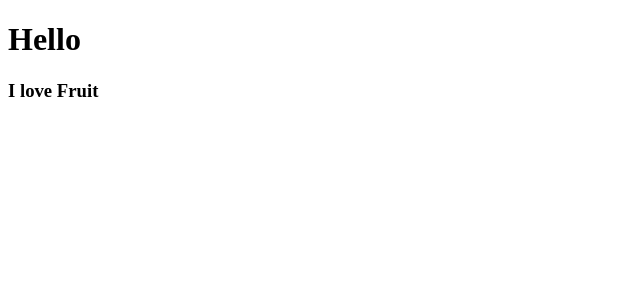
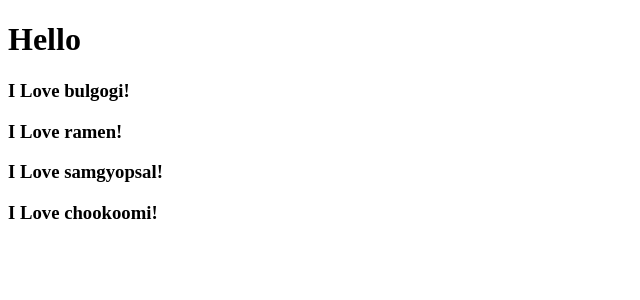
Before and after one commit to sejoonkim/react_movie_app, a React (Create React App) app: page / in a window 1280 px wide. Shown: the top 300 px of the page, without its empty margins (0-640 px from the left). Built offline with nearby package versions, Linux system fonts and the light colour scheme.

Commit message:
feat: JSX & Props - Send Info to Child Components

```diff
--- a/src/App.js
+++ b/src/App.js
@@ -1,11 +1,17 @@
 import React from "react";
-import Fruit from "./Fruit";
+
+function Food({ fav }) {
+  return <h3>I Love {fav}!</h3>;
+}
 
 function App() {
   return (
     <div className="App">
       <h1>Hello</h1>
-      <Fruit />
+      <Food fav="bulgogi" />
+      <Food fav="ramen" />
+      <Food fav="samgyopsal" />
+      <Food fav="chookoomi" />
     </div>
   );
 }
```
Also changed, not shown: 1 other file (tests, documents, lock files or other folders).
